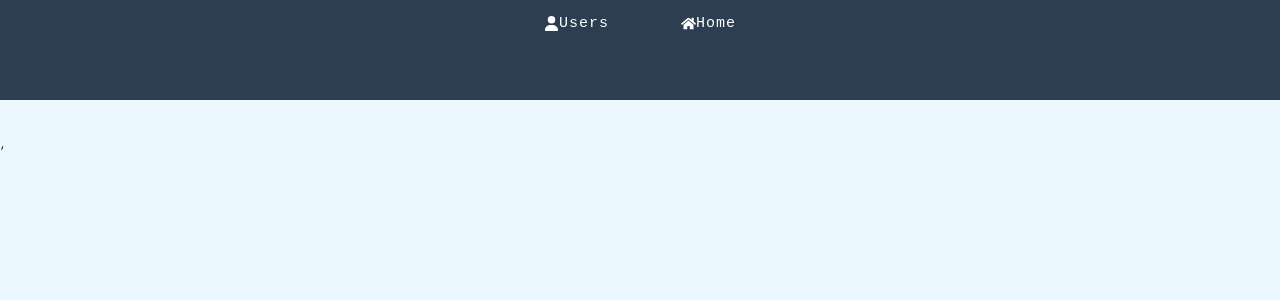
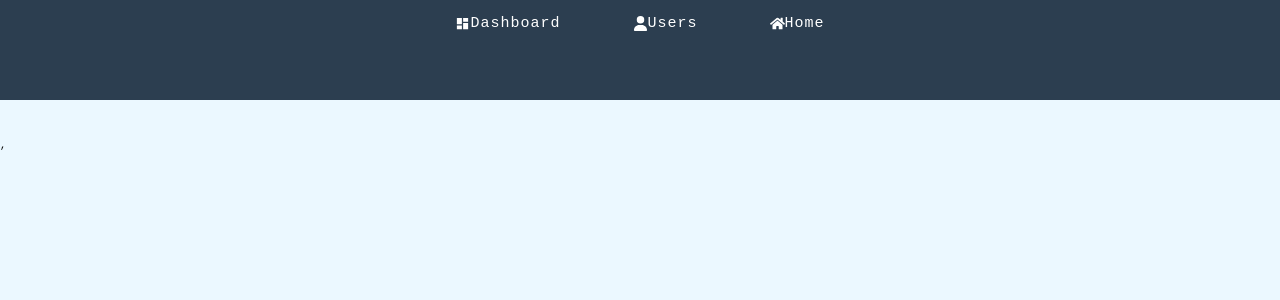
Before and after one commit to Samyam-Pradhan/Full-Project, a React (Vite) app in the folder client/: page /admin in a window 1280 px wide. Shown: the top 300 px of the page. Built offline with nearby package versions, Linux system fonts and the light colour scheme.

Commit message:
Update admin panel

```diff
--- a/client/src/components/layouts/AdminLayout.jsx
+++ b/client/src/components/layouts/AdminLayout.jsx
@@ -2,7 +2,8 @@ import React from 'react';
 import { NavLink, Outlet } from 'react-router-dom';
 import { FaUser } from 'react-icons/fa6';
 import { FaHome } from 'react-icons/fa';
-import '../../assets/AdminLayout.css';  // Add the CSS file for styling
+import { MdDashboard } from "react-icons/md";
+import '../../assets/AdminLayout.css';
 
 const AdminLayout = () => {
   return (
@@ -11,6 +12,11 @@ const AdminLayout = () => {
         <div className="container">
           <nav className="admin-nav">
             <ul>
+            <li>
+                <NavLink to="/dashboard" className="nav-link">
+                <MdDashboard /> Dashboard
+                </NavLink>
+              </li>
               <li>
                 <NavLink to="/admin/users" className="nav-link">
                   <FaUser /> Users
```
